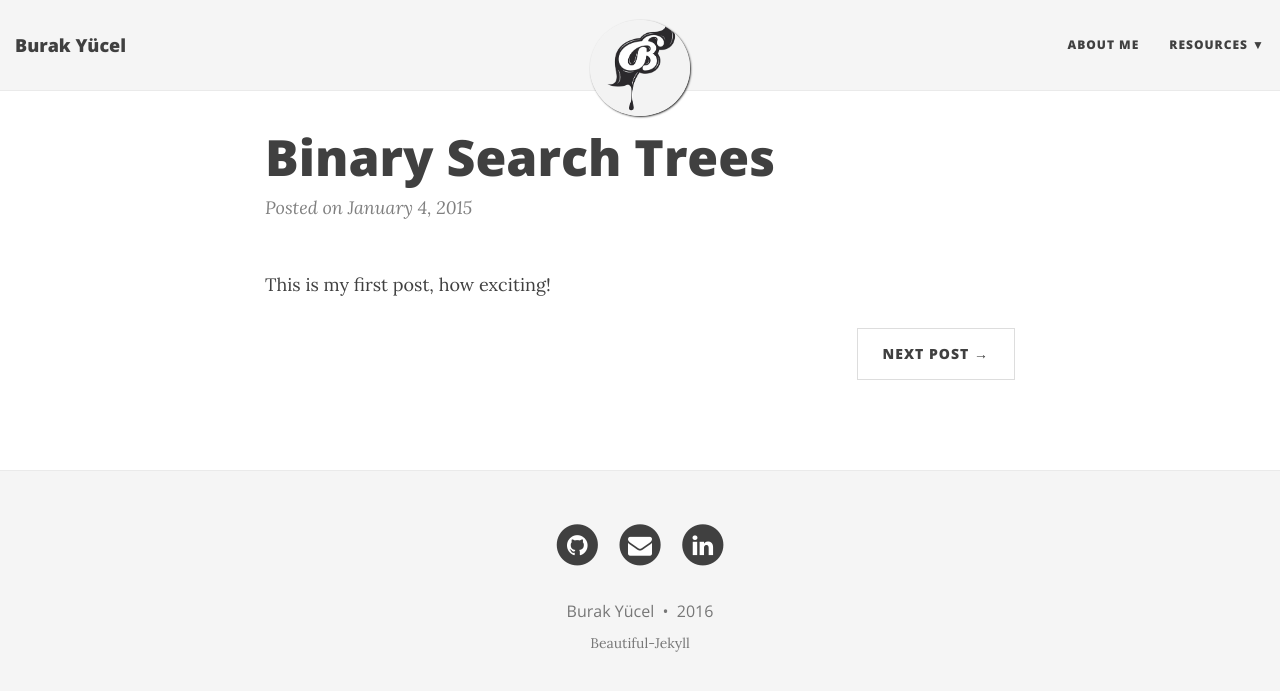
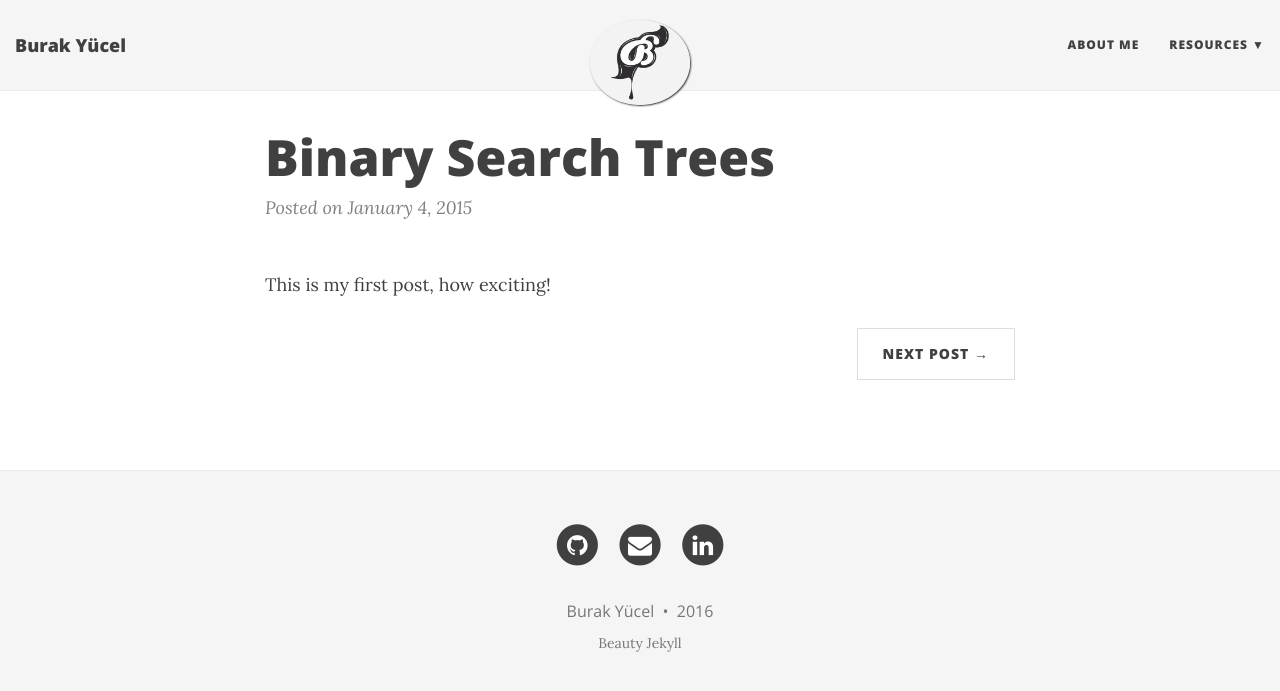
Before and after one commit to BurakYcl/burakycl.github.io, a Jekyll site: the page built from _posts/2015-01-04-first-post.md, in a window 1280 px wide. Shown: the top 691 px of the page. Built offline with Jekyll 4.4.1, drawn with Linux system fonts in a browser that asks for light colours; nearby versions of some CDN libraries.

Commit message:
first commit

```diff
--- a/_includes/footer.html
+++ b/_includes/footer.html
@@ -85,7 +85,7 @@
 		  {% endif %}
 	    </p>
         <p class="theme-by text-muted">
-         Beautiful-Jekyll
+         Beauty Jekyll
         </p>
 
       </div>
```
Also changed, not shown: img/avatar-icon.png.
